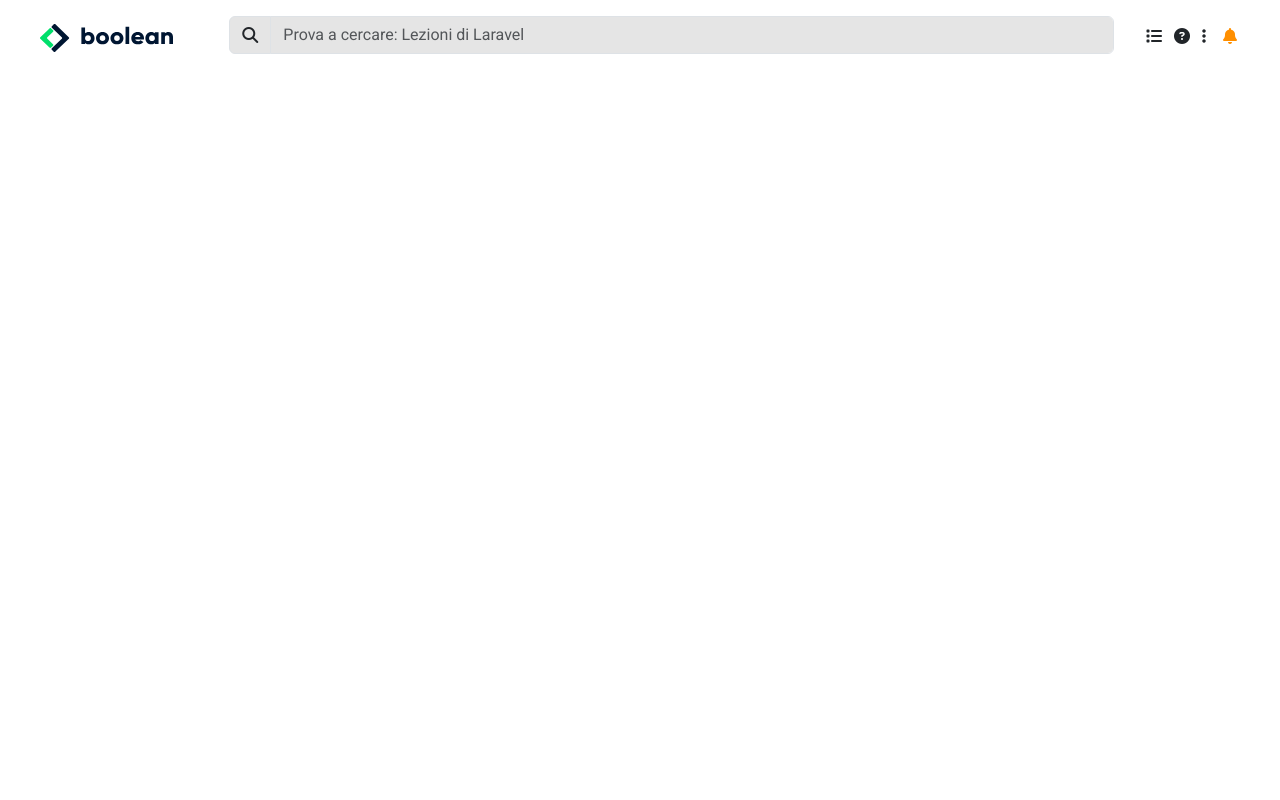
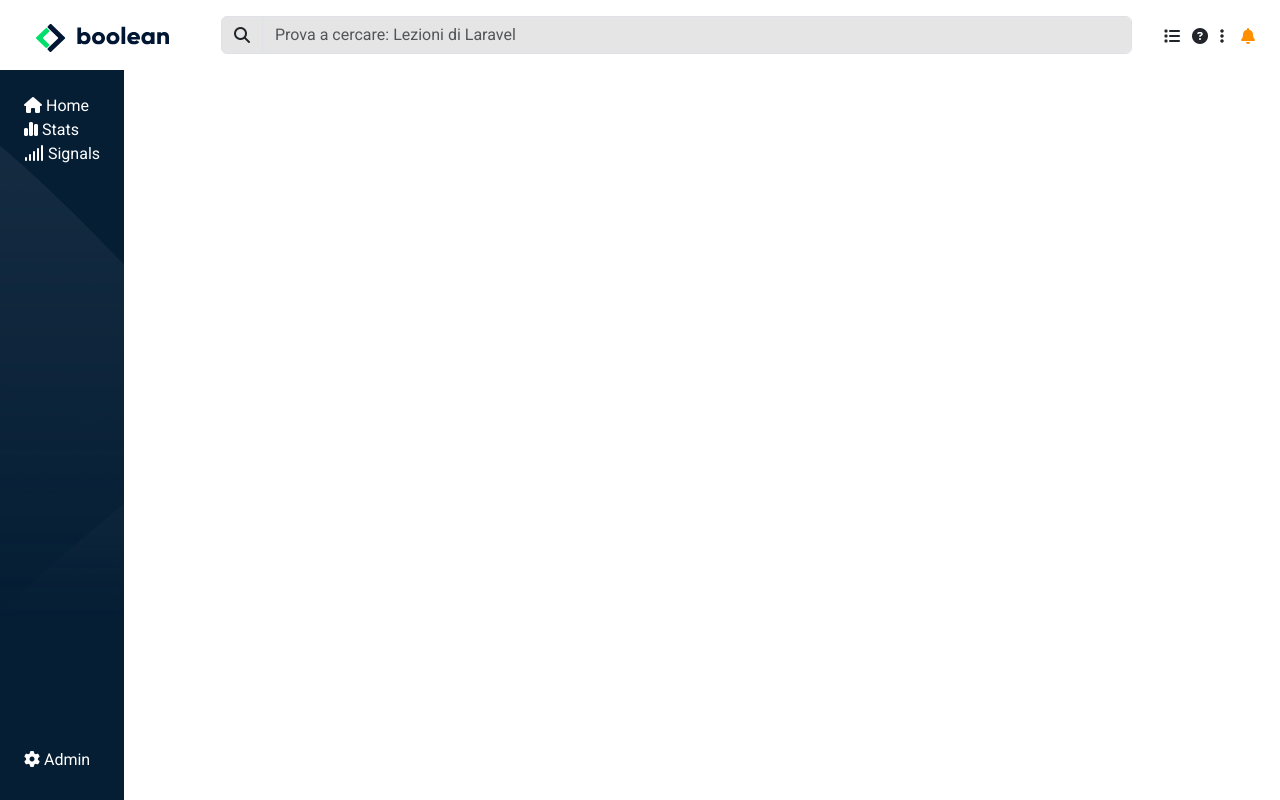
Before and after one commit to lordevito/html-css-bootstrap-dashboard, a plain HTML site: page index.html in a window 1280 px wide. Drawn offline with nearby package versions, Linux system fonts and the light colour scheme.

Commit message:
fix: navbar

```diff
--- a/css/style.css
+++ b/css/style.css
@@ -7,10 +7,6 @@ COMMON
 body{
     font-family: 'Roboto', sans-serif;
 
-}
-
-header .row{
-    height: 4.375rem;
 }
 
 .w-150{
@@ -24,3 +20,49 @@ header .row{
 .c-gold{
     color: #ff8f00;
 }
+
+.bg-blue{
+    background-color: #051e34;
+}
+
+/*
+***********
+HEADER
+***********
+*/
+
+header .row{
+    height: 4.375rem;
+}
+
+.ldv-logo-small{
+    width: 50px;
+}
+
+/*
+***********
+NAVBAR
+***********
+*/
+
+.h-navbar{
+    height: calc(100vh - 4.375rem);
+}
+
+#bg-images{
+    background-image:url(/img/sidebar-bg.png);
+    background-size: cover;
+}
+
+/*
+***********
+RESPONSIVE
+***********
+*/
+
+@media (min-width: 992px){
+
+    .h-navbar{
+        width: 9.375rem;
+    }
+}
--- a/index.html
+++ b/index.html
@@ -18,20 +18,23 @@
 <body>
     <!--Inizio Header-->
     <header>
-        <div class="container-fluid z-3 position-absolute">
+        <div class="container-fluid">
             <div class="row">
-                <div class="col-2">
-                    <img src="img/mobile-logo.png" class="d-lg-none d-xl-none d-xxl-none img-fluid mx-auto"
+                <!--Logo Mobile e Logo Boolean-->
+                <div class="col-auto">
+                    <img src="img/mobile-logo.png" class="d-lg-none img-fluid mx-auto ldv-logo-small pt-2"
                         alt="Mobile logo" id="">
-                    <img src="img/logo.svg" class="d-none d-lg-block d-xl-block d-xxl-block img-fluid mx-auto p-4" alt="Logo">
+                    <img src="img/logo.svg" class="d-none d-lg-block img-fluid mx-auto p-4" alt="Logo">
                 </div>
+                <!--Barra Input-text-->
                 <div class="col mx-auto p-3">
                     <div class="input-group flex-nowrap ">
                         <span class="input-group-text bg-grey" id="addon-wrapping"><i class="fa-solid fa-magnifying-glass"></i></span>
                         <input type="text" class="form-control bg-grey" placeholder="Prova a cercare: Lezioni di Laravel" aria-label="Username" aria-describedby="addon-wrapping">
                       </div>
                 </div>
-                <div class="col-4 w-150">
+                <!--Icone e Dropdown-->
+                <div class="col-auto">
                     <div class="d-inline-flex gx-2">
                         <span class="d-none d-lg-block d-xl-block d-xxl-block pt-4 ">
                             <i class="fa-solid fa-list p-1"></i>
@@ -53,11 +56,35 @@
             </div>
         </div>
     </header>
-
-
-
-
-
+    <!--Inizio Main-->
+        <div class="h-navbar d-flex">
+            <div class=" bg-blue flex-shrink-0 p-4" id="bg-images">
+                <ul class="h-100 d-flex flex-column list-unstyled ">
+                    <li>
+                        <a href="#" class="text-white text-decoration-none active">
+                            <i class="fa-solid fa-house"></i>
+                            <span class="d-none d-lg-inline">Home</span></a>
+                    </li>
+                    <li>
+                        <a href="#" class="text-white text-decoration-none active">
+                            <i class="fa-solid fa-chart-simple"></i>
+                            <span class="d-none d-lg-inline">Stats</span></a>
+                    </li>
+                    <li>
+                        <a href="#" class="text-white text-decoration-none active">
+                            <i class="fa-solid fa-signal"></i>
+                            <span class="d-none d-lg-inline">Signals</span></a>
+                    </li>
+                    <li class="mt-auto mb-1">
+                        <a href="#" class="text-white text-decoration-none active">
+                            <i class="fa-solid fa-gear"></i>
+                            <span class="d-none d-lg-inline">Admin</span></a>
+                    </li>
+                </ul>
+            </div>
+            <main>
+            </main>
+        </div>
     <!--Link Script-->
     <script src="https://cdn.jsdelivr.net/npm/bootstrap@5.3.2/dist/js/bootstrap.bundle.min.js" integrity="sha384-C6RzsynM9kWDrMNeT87bh95OGNyZPhcTNXj1NW7RuBCsyN/o0jlpcV8Qyq46cDfL" crossorigin="anonymous"></script>
 </body>
```
